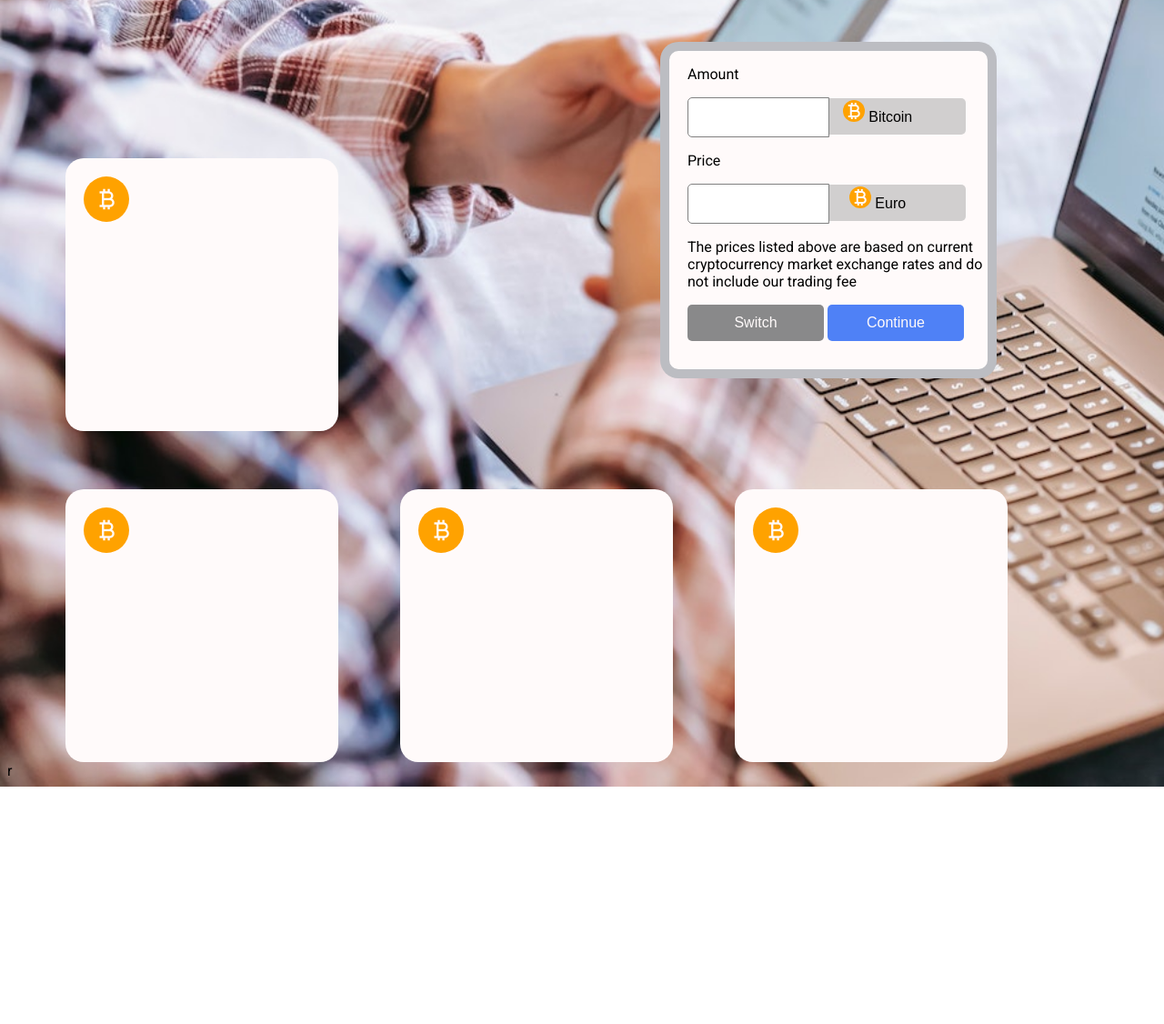
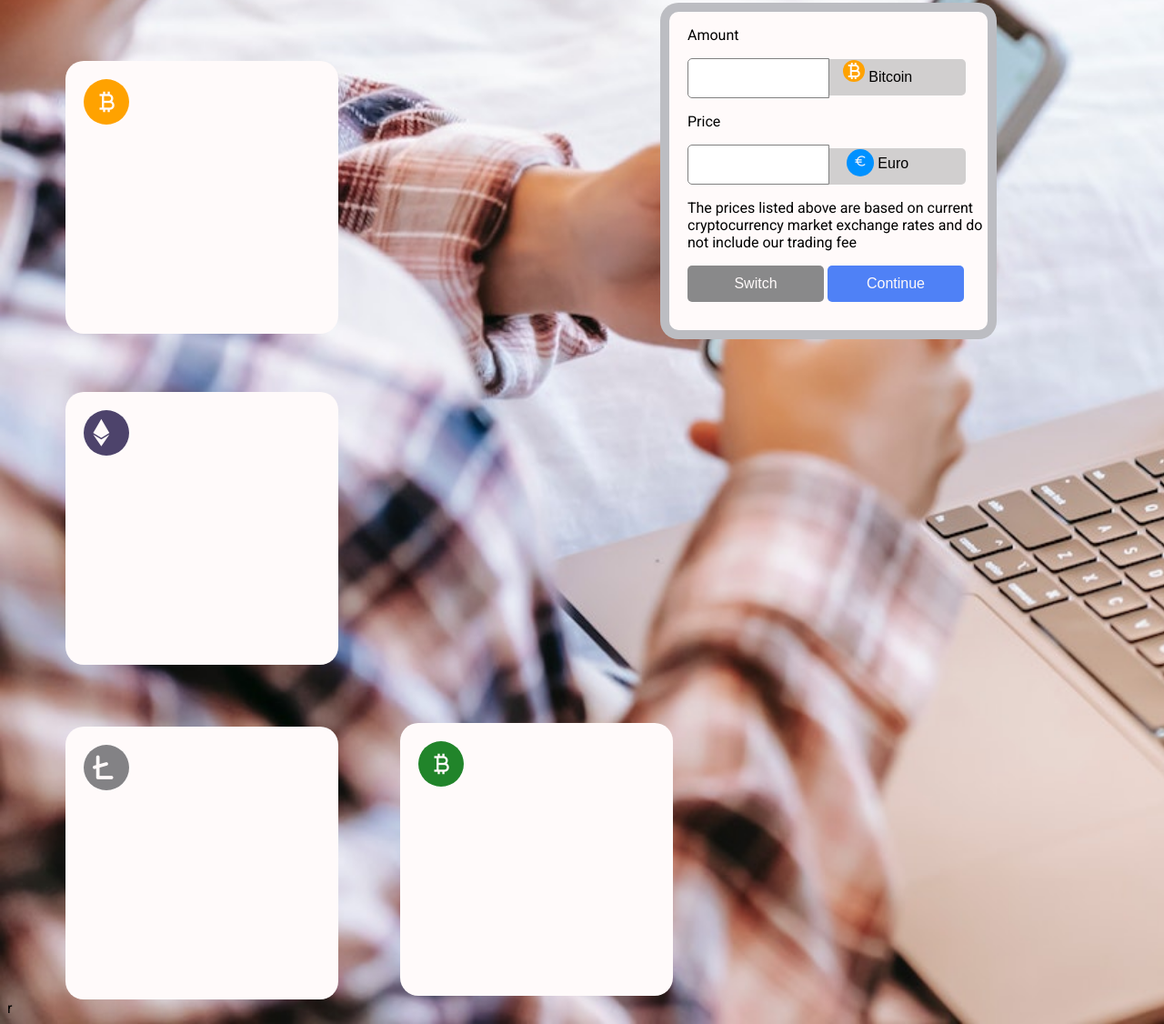
Before and after one commit to Mylesbriggs/markkktest.github.io, a plain HTML site: page index.html in a window 1280 px wide. Shown: the part 575-1701 px from the top of the page at 91% size. Before the commit the page ends 1440 px from the top, so only its background shows below. Drawn offline with nearby package versions, Linux system fonts and the light colour scheme.

Commit message:
markkk.github.io

```diff
--- a/index.html
+++ b/index.html
@@ -9,6 +9,8 @@
     <link rel="preconnect" href="https://fonts.googleapis.com">
 <link rel="preconnect" href="https://fonts.gstatic.com" crossorigin>
 <link href="https://fonts.googleapis.com/css2?family=Roboto&display=swap" rel="stylesheet">
+<link rel="stylesheet" href="https://fonts.googleapis.com/css2?family=Material+Symbols+Outlined:opsz,wght,FILL,GRAD@24,200,0,-25" />
+<link rel="stylesheet" href="https://cdnjs.cloudflare.com/ajax/libs/font-awesome/6.4.0/css/all.min.css" integrity="sha512-iecdLmaskl7CVkqkXNQ/ZH/XLlvWZOJyj7Yy7tcenmpD1ypASozpmT/E0iPtmFIB46ZmdtAc9eNBvH0H/ZpiBw==" crossorigin="anonymous" referrerpolicy="no-referrer" />
     <style>
         body{
             background-color: rgb(223, 220, 220);
@@ -55,6 +57,7 @@
         }
         .span1{
             padding-top: 5%;
+            padding-left: 0%;
         }
         .firstp{
             font-size: 10px;
@@ -165,15 +168,74 @@
           float: right;
             margin-right: 20%;
             margin-top: 5%;
+            margin-left: 5%;
         }
         .bit2{
             background-color: rgb(255, 162, 0);
             color: snow;
             border-radius: 50%;
 
+
+        }
+        .bit7{
+            background-color: rgb(0, 145, 255);
+            color: snow;
+            border-radius: 50%;
+            font-size: 16px;
+            padding-top: 5px;
+           padding-left: 5px;
+           padding-right: 5px;
+
+
+            width: 20px;
+            height: 25px;
+
+
         }
         .bit3{
             background-color: rgb(255, 162, 0);
+            color: snow;
+            border-radius: 50%;
+            width: 40px;
+            height: 40px;
+            font-size: 30px;
+            padding-left: 10px;
+            padding-top: 10px;
+            margin-left: 20px;
+            margin-top: 20px;
+
+
+        }
+        .bit6{
+            background-color: rgb(33, 132, 42);
+            color: snow;
+            border-radius: 50%;
+            width: 40px;
+            height: 40px;
+            font-size: 30px;
+            padding-left: 10px;
+            padding-top: 10px;
+            margin-left: 20px;
+            margin-top: 20px;
+
+
+        }
+        .bit4{
+            background-color: rgb(77, 67, 107);
+            color: snow;
+            border-radius: 50%;
+            width: 40px;
+            height: 40px;
+            font-size: 30px;
+            padding-left: 10px;
+            padding-top: 10px;
+            margin-left: 20px;
+            margin-top: 20px;
+
+
+        }
+        .bit5{
+            background-color: rgb(131, 130, 133);
             color: snow;
             border-radius: 50%;
             width: 40px;
@@ -221,7 +283,7 @@
             background-color: rgb(205, 204, 204) none;
             width: 100%;
             height:100%;
-            margin-top: 10%;
+            margin-top: 5%;
         }
         .finaldiv2{
             margin-left: 5%;
@@ -247,10 +309,10 @@
             </p>
             <p class="bitcoindiv margin">Exchange</p>
             <p class="bitcoindiv margin">Company</p>
-            <p class="bitcoindiv margin">Education</p>
-            <span class="material-symbols-outlined bitcoindiv span1">
+            <p class="bitcoindiv margin">Education <span class="material-symbols-outlined bitcoindiv span1">
                 expand_more
-            </span>
+            </span></p>
+
             <button class="bitcoindiv button2 button1"> Sign</button>
             <button class="bitcoindiv button1"> Sign Up</button>
             <div class="dis">
@@ -272,8 +334,8 @@
                 </button>
                 <p class="amt">Price</p>
                 <input class="input2" type="text"><button class="button4">
-                    <span class="material-symbols-outlined bit2">
-                        currency_bitcoin
+                    <span class="material-symbols-outlined bit7">
+                        euro
                     </span>
                     Euro
                 </button>
@@ -297,21 +359,19 @@
                     currency_bitcoin
                 </span>
 
-            </div>
-            <div class="finaldiv finaldiv2">
-                <span class="material-symbols-outlined bit3">
-                    currency_bitcoin
-                </span>
 
             </div>
             <div class="finaldiv finaldiv2">
-                <span class="material-symbols-outlined bit3">
-                    currency_bitcoin
-                </span>
+
+                <i class="fa-brands fa-ethereum bit4"></i>
 
             </div>
             <div class="finaldiv finaldiv2">
-                <span class="material-symbols-outlined bit3">
+                <i class="fa-sharp fa-solid fa-litecoin-sign bit5"></i>
+
+            </div>
+            <div class="finaldiv finaldiv2">
+                <span class="material-symbols-outlined bit6">
                     currency_bitcoin
                 </span>
 
```
